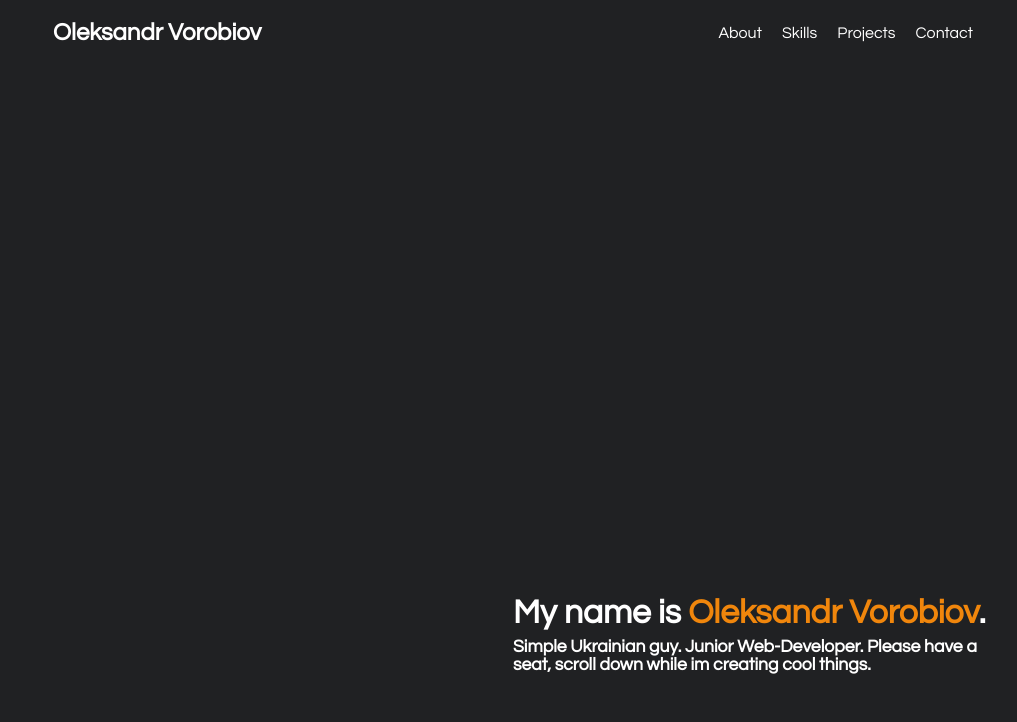
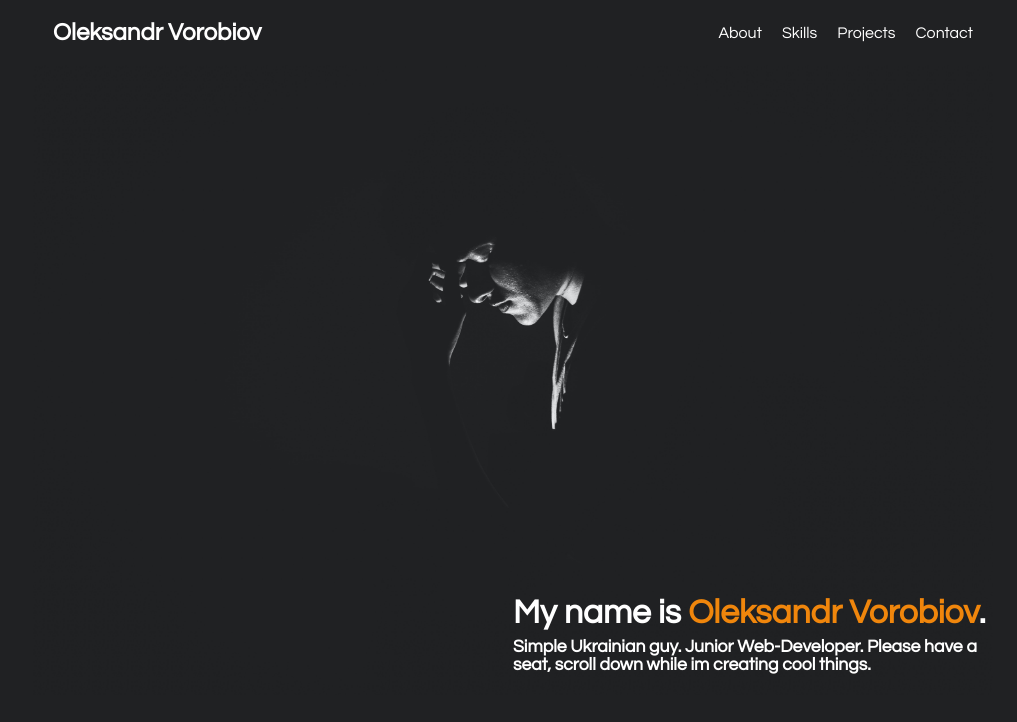
Before and after one commit to JustVorobiov/portfolio_v1, a plain HTML site: page index.html in a window 1280 px wide. Shown: the top 722 px of the page, without its empty margins (127-1144 px from the left). Drawn offline with nearby package versions, Linux system fonts and the light colour scheme; the site is published under a folder, as on GitHub Pages, so addresses that start at the root find nothing.

Commit message:
Update style.css

```diff
--- a/styles/style.css
+++ b/styles/style.css
@@ -39,7 +39,7 @@ main h2 {
 /* header styles */
 header {
   min-height: 630px;
-  background-image: url("/media/akshar-dave-Gvm7qlEae_M-unsplash.jpg");
+  background-image: url("../media/akshar-dave-Gvm7qlEae_M-unsplash.jpg");
   background-repeat: no-repeat;
   background-size: cover;
   position: relative;
```
